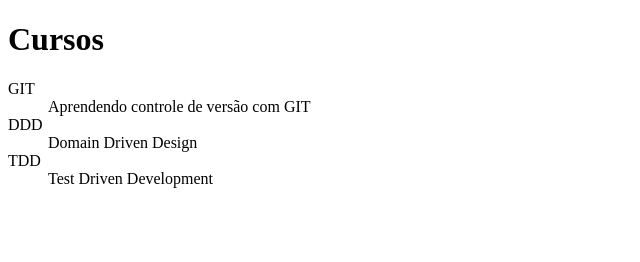
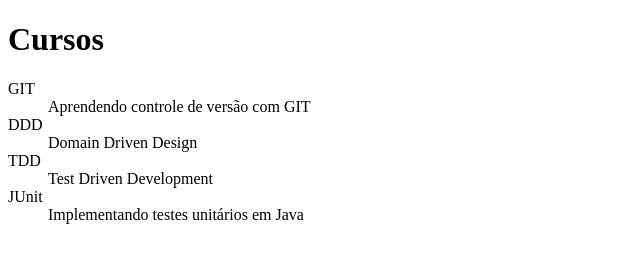
Before and after one commit to JeffNoronha/fundamentals-git, a plain HTML site: page index.html in a window 1280 px wide. Shown: the whole page, without its empty margins (0-640 px from the left). Drawn offline with Linux system fonts and the light colour scheme.

Commit message:
Adicionado curso JUnit

```diff
--- a/index.html
+++ b/index.html
@@ -17,6 +17,9 @@
 			<dt>TDD</dt>
 			<dd>Test Driven Development <dd>
 
+			<dt>JUnit</dt>
+			<dd>Implementando testes unitários em Java</dd>
+
 		</dl>
 	</body>
 </html>
```
